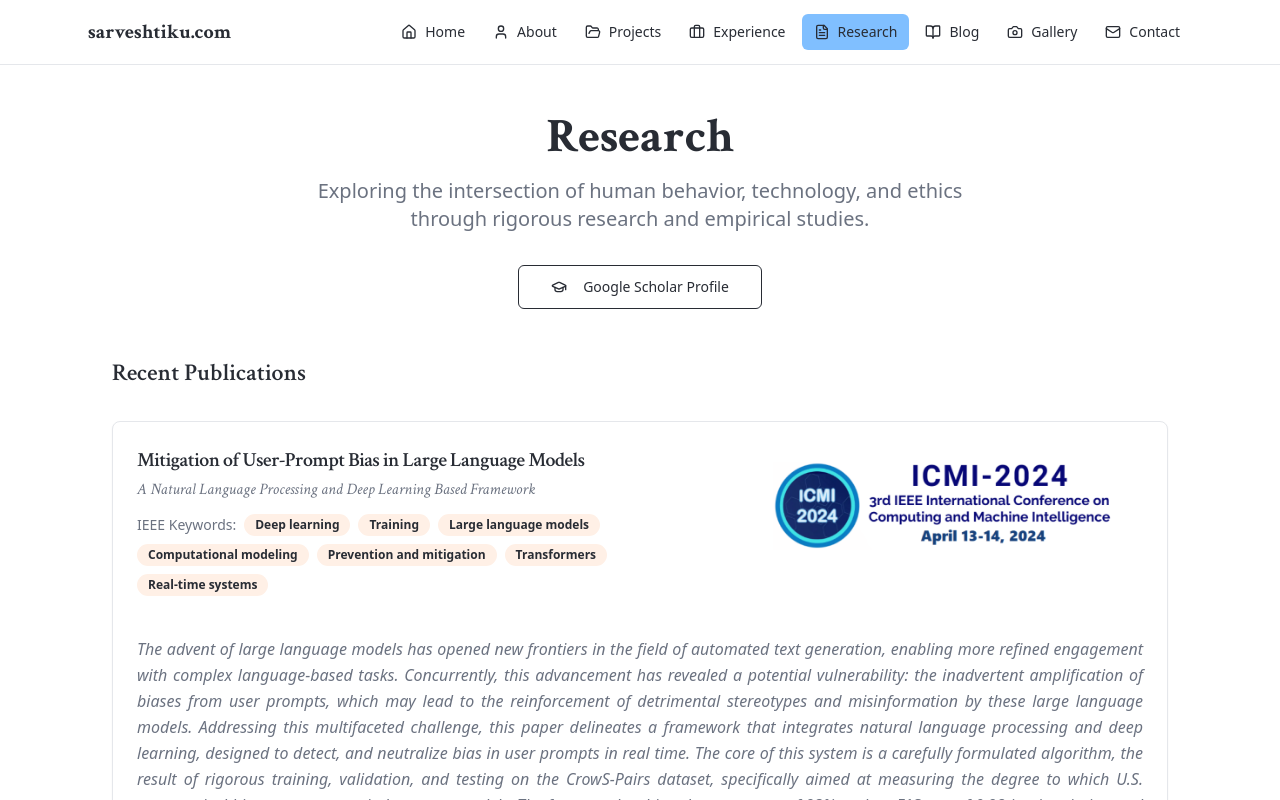
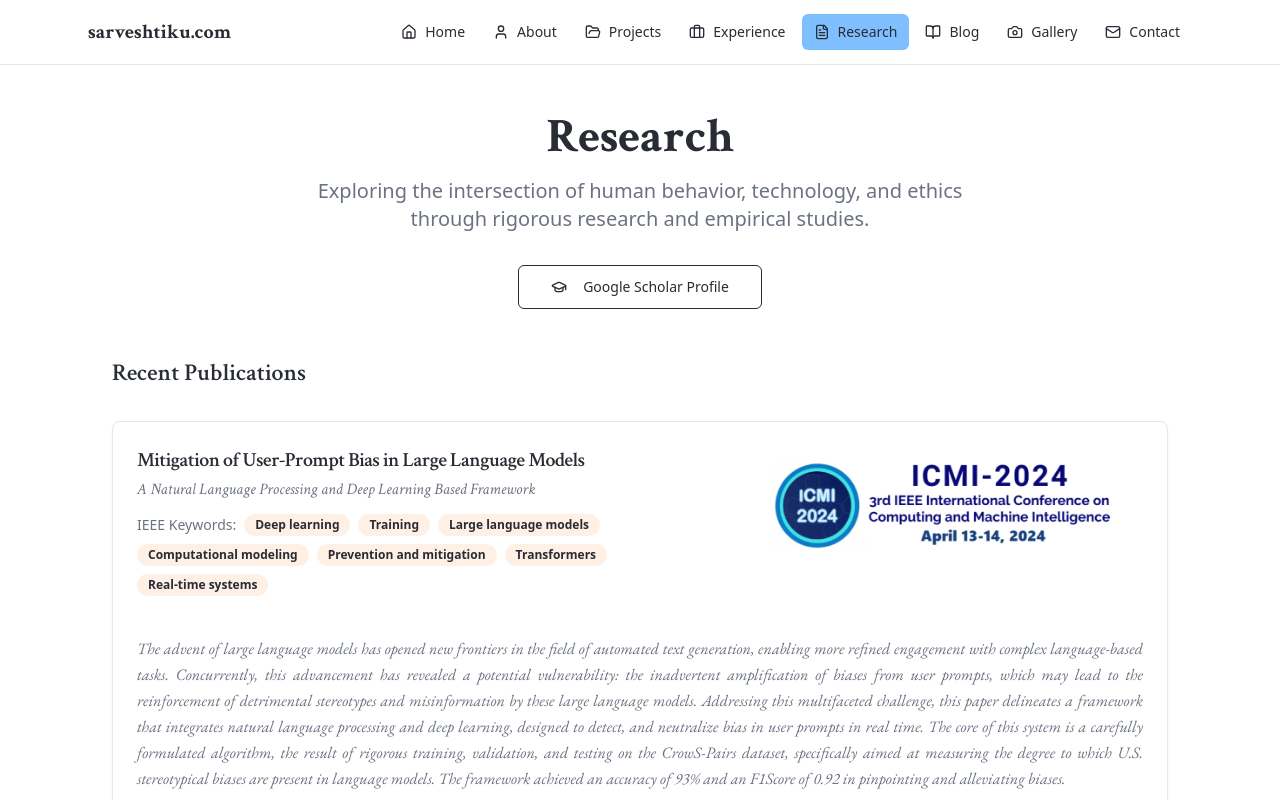
Before and after one commit to sarveshtiku/Personal-Portfolio-2025, a React (Vite) app: page /research in a window 1280 px wide. Shown: the top 800 px of the page. Built offline with nearby package versions, Linux system fonts and the light colour scheme.

Commit message:
Apply EB Garamond font
Change the font of the abstract to EB Garamond.

```diff
--- a/index.html
+++ b/index.html
@@ -10,7 +10,7 @@
     <!-- Google Fonts -->
     <link rel="preconnect" href="https://fonts.googleapis.com">
     <link rel="preconnect" href="https://fonts.gstatic.com" crossorigin>
-    <link href="https://fonts.googleapis.com/css2?family=Crimson+Text:ital,wght@0,400;0,600;0,700;1,400&family=Inter:wght@300;400;500;600;700&display=swap" rel="stylesheet">
+    <link href="https://fonts.googleapis.com/css2?family=Crimson+Text:ital,wght@0,400;0,600;0,700;1,400&family=Inter:wght@300;400;500;600;700&family=EB+Garamond:ital,wght@0,400;0,500;0,600;0,700;1,400;1,500&display=swap" rel="stylesheet">
 
     <meta property="og:title" content="Developer Portfolio" />
     <meta property="og:description" content="Personal Developer Portfolio - Projects, Research & Blog" />
--- a/src/pages/Research.tsx
+++ b/src/pages/Research.tsx
@@ -107,7 +107,7 @@ export default function Research() {
                 )}
               </CardHeader>
               <CardContent className="space-y-4">
-                <p className="text-academic-gray leading-relaxed text-justify italic">
+                <p className="text-academic-gray leading-relaxed text-justify italic font-garamond">
                   {paper.abstract}
                 </p>
 
--- a/tailwind.config.ts
+++ b/tailwind.config.ts
@@ -86,7 +86,8 @@ export default {
 			},
 			fontFamily: {
 				academic: ['Crimson Text', 'Times New Roman', 'serif'],
-				clean: ['Inter', '-apple-system', 'BlinkMacSystemFont', 'sans-serif']
+				clean: ['Inter', '-apple-system', 'BlinkMacSystemFont', 'sans-serif'],
+				garamond: ['EB Garamond', 'Crimson Text', 'Times New Roman', 'serif']
 			},
 			borderRadius: {
 				lg: 'var(--radius)',
```
